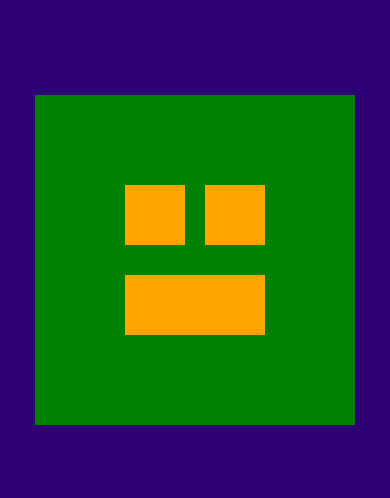
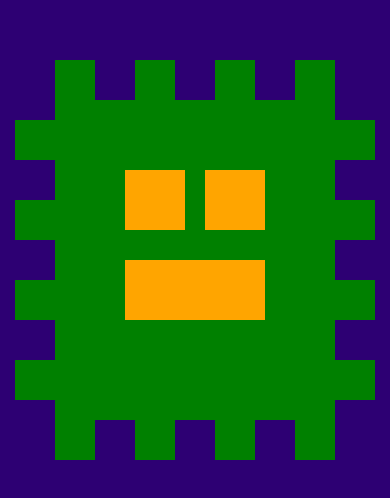
Before and after one commit to snow915/ReactNative, a React Native app: screen / in a window 390 px wide. Shown: the part 162-660 px from the top of the page. Built offline with nearby package versions, Linux system fonts and the light colour scheme.

Commit message:
edit: same face, with frames around

```diff
--- a/App.js
+++ b/App.js
@@ -4,6 +4,23 @@ import {StyleSheet, Text, View} from 'react-native';
 export default function App() {
     return (
         <View style={styles.container}>
+
+            <View style={styles.header}>
+                <View style={styles.tops}></View>
+                <View style={styles.tops}></View>
+                <View style={styles.tops}></View>
+                <View style={styles.tops}></View>
+            </View>
+
+            <View style={styles.bodyExterno}>
+
+                <View style={styles.headerExterno}>
+                    <View style={styles.topsExterno}></View>
+                    <View style={styles.topsExterno}></View>
+                    <View style={styles.topsExterno}></View>
+                    <View style={styles.topsExterno}></View>
+                </View>
+
                 <View style={styles.body}>
 
                     <View style={styles.eyes}>
@@ -15,6 +32,21 @@ export default function App() {
                         <View style={styles.mouth1}></View>
                     </View>
 
+                </View>
+
+                <View style={styles.headerExterno}>
+                    <View style={styles.topsExterno}></View>
+                    <View style={styles.topsExterno}></View>
+                    <View style={styles.topsExterno}></View>
+                    <View style={styles.topsExterno}></View>
+                </View>
+            </View>
+
+            <View style={styles.header}>
+                <View style={styles.tops}></View>
+                <View style={styles.tops}></View>
+                <View style={styles.tops}></View>
+                <View style={styles.tops}></View>
             </View>
         </View>
     );
@@ -29,10 +61,13 @@ const styles = StyleSheet.create({
     },
     body: {
         backgroundColor: 'green',
-    padding: 90,
+        padding: 70,
         flexDirection: 'column',
     },
     eyes: {
+        flexDirection: 'row',
+    },
+    bodyExterno: {
         flexDirection: 'row',
     },
     eyeLeft: {
@@ -45,9 +80,28 @@ const styles = StyleSheet.create({
         padding: 30,
         marginLeft: 10,
     },
-  mouth1 : {
-    backgroundColor : 'orange',
-    padding : 30,
-    marginTop : 30,
+    mouth1: {
+        backgroundColor: 'orange',
+        padding: 30,
+        marginTop: 30,
     },
+    header: {
+        flexDirection: 'row',
+    },
+    tops: {
+        backgroundColor: 'green',
+        padding: 20,
+        marginLeft: 20,
+        marginRight: 20,
+    },
+  headerExterno: {
+    flexDirection: 'column',
+  },
+  topsExterno: {
+    backgroundColor: 'green',
+    padding: 20,
+    marginTop: 20,
+    marginBottom: 20,
+  },
+
 });
```
Lines whose indentation alone changed are shown as unchanged.
